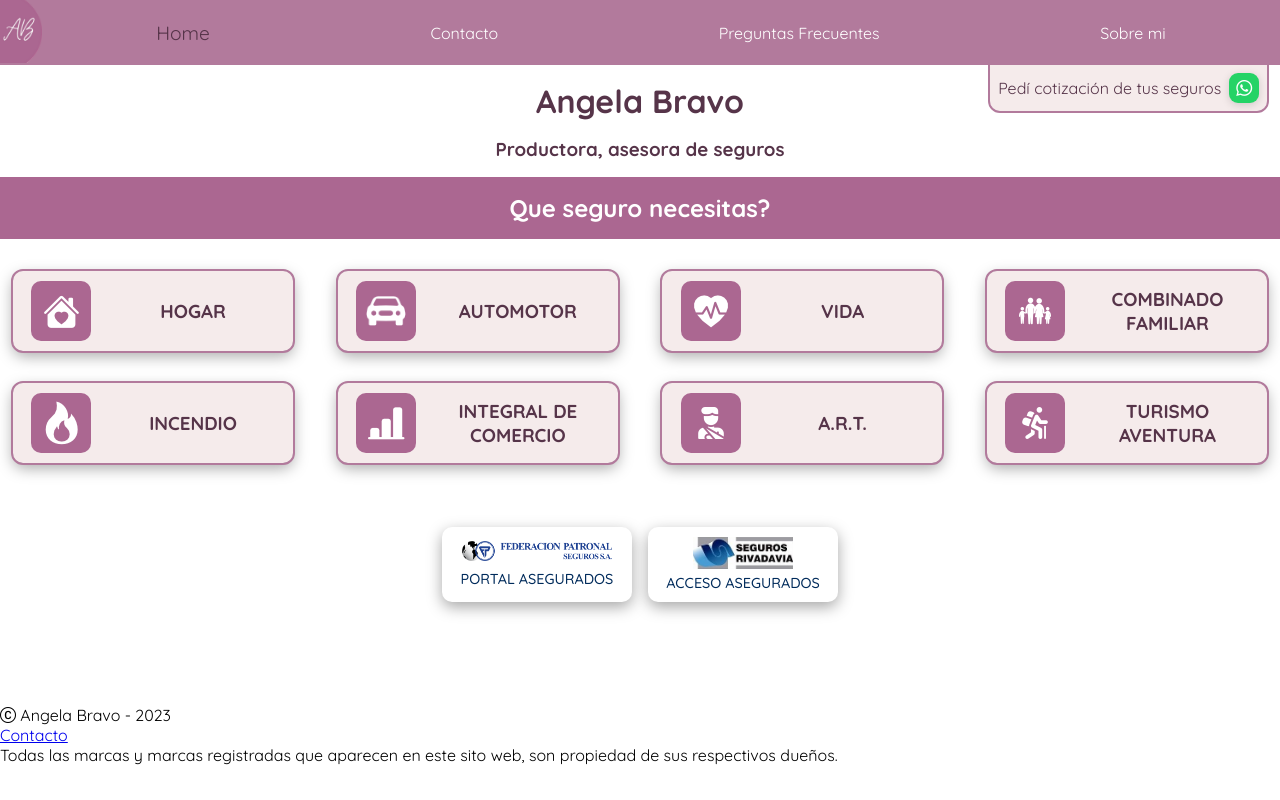
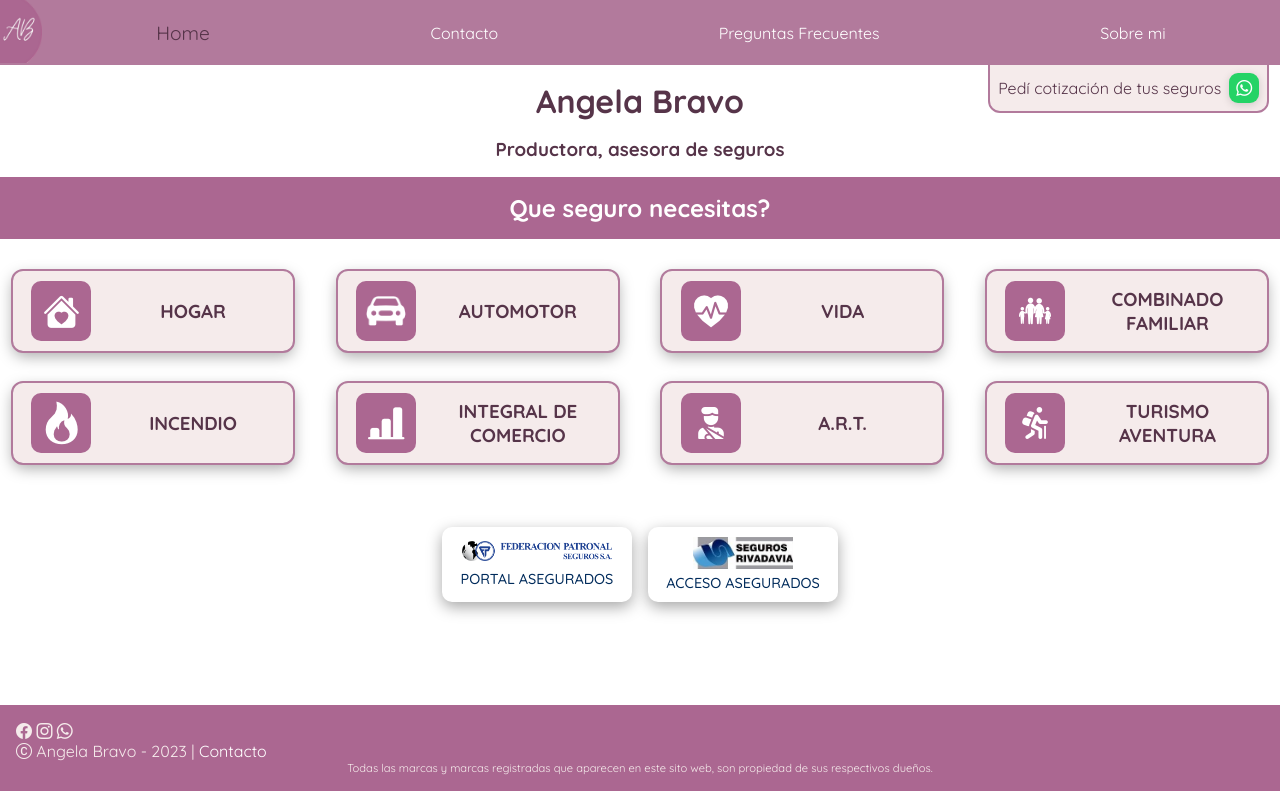
Before and after one commit to mfrugoni/a-bravo-maquetado, a plain HTML site: page index.html in a window 1280 px wide. Drawn offline with nearby package versions, Linux system fonts and the light colour scheme.

Commit message:
V16: add content and styles to footer

```diff
--- a/index.html
+++ b/index.html
@@ -141,15 +141,20 @@
 
 
     <footer>
-            <p>
-                <i class="bi bi-c-circle"></i>
-                Angela Bravo - 2023
-            </p>
-            <a href="contact.html">Contacto</a>
-            <p>Todas las marcas y marcas registradas que aparecen en este sito web, son propiedad de sus respectivos dueños.</p>
+        <div class="social">
+            <i class="bi bi-facebook"></i>
+            <i class="bi bi-instagram"></i>
+            <i class="bi bi-whatsapp"></i>
+        </div>
+        <p>
+            <i class="bi bi-c-circle"></i>
+            Angela Bravo - 2023 | <a href="contact.html">Contacto</a>
+        </p>
+
+        <p id="brands">Todas las marcas y marcas registradas que aparecen en este sito web, son propiedad de sus respectivos dueños.</p>
     </footer>
 
-    <script src="./scripts/data.js"></script>
-    <script src="./scripts/script.js"></script>
+    <!-- <script src="./scripts/data.js"></script>
+    <script src="./scripts/script.js"></script> -->
 </body>
 </html>
--- a/styles/style.css
+++ b/styles/style.css
@@ -336,6 +336,41 @@ nav>a:hover {
     text-decoration: none;
 }
 
+footer {
+    width: 100%;
+    min-height: 10vh;
+    /* display: flex;
+    flex-flow: column;
+    justify-content: space-evenly;
+    align-items: center; */
+    padding: 1rem;
+    gap: 1rem;
+    background-color: var(--main-bg-color-dark);
+    color: var(--main-bg-color-ligth);
+}
+
+footer>p>a {
+    text-decoration: none;
+    color: white;
+}
+
+footer>p>a:hover {
+    color: var(--dark-text-color);
+}
+
+/* #copy {
+    display: flex;
+    flex-flow: row wrap;
+    justify-content: space-between;
+    align-items: center;
+    gap: 0.5rem;
+} */
+
+#brands {
+    font-size: 0.7rem;
+    text-align: center;
+}
+
 /* Media queries */
 @media only screen and (min-width: 400px){
     header {
```
